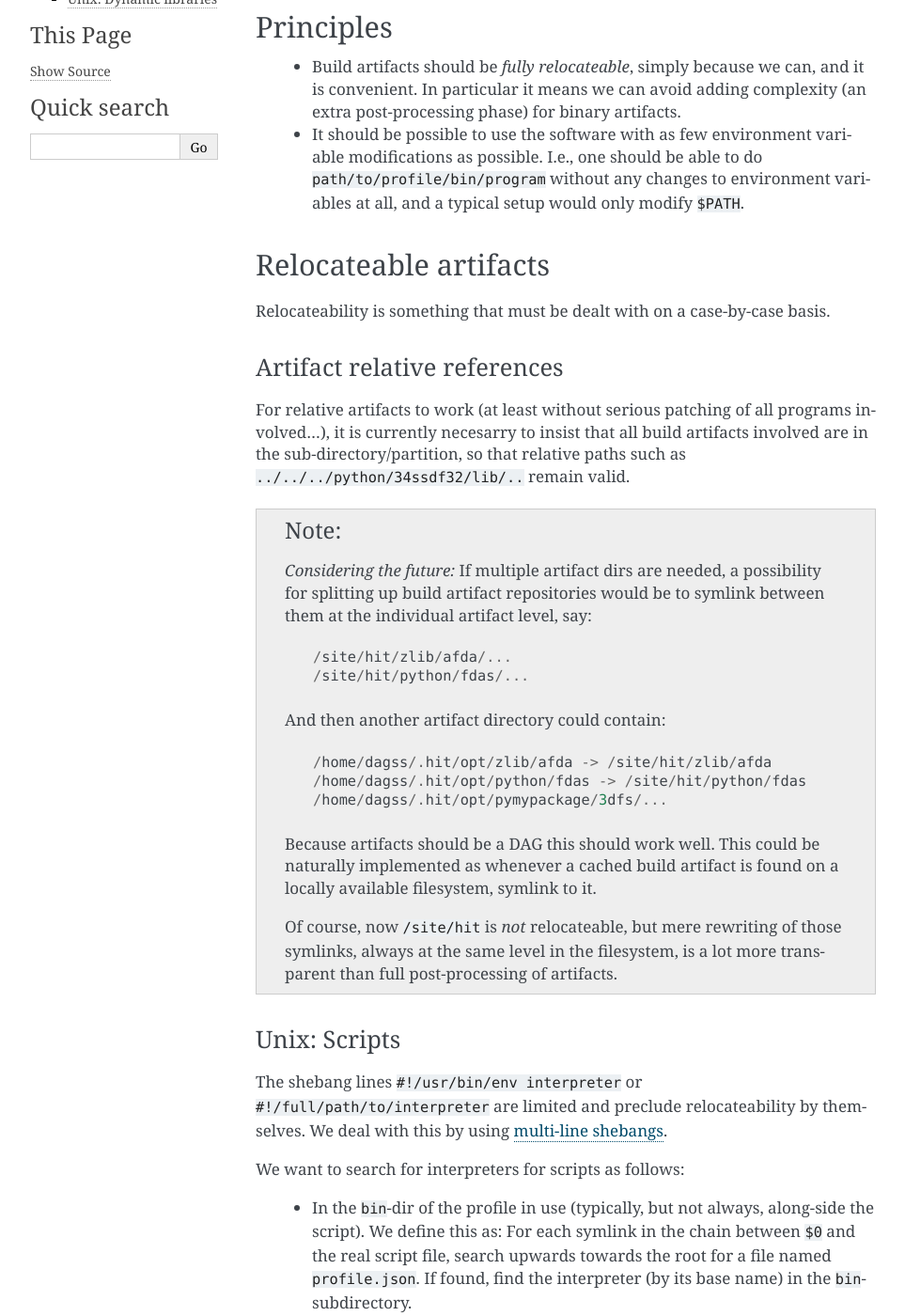
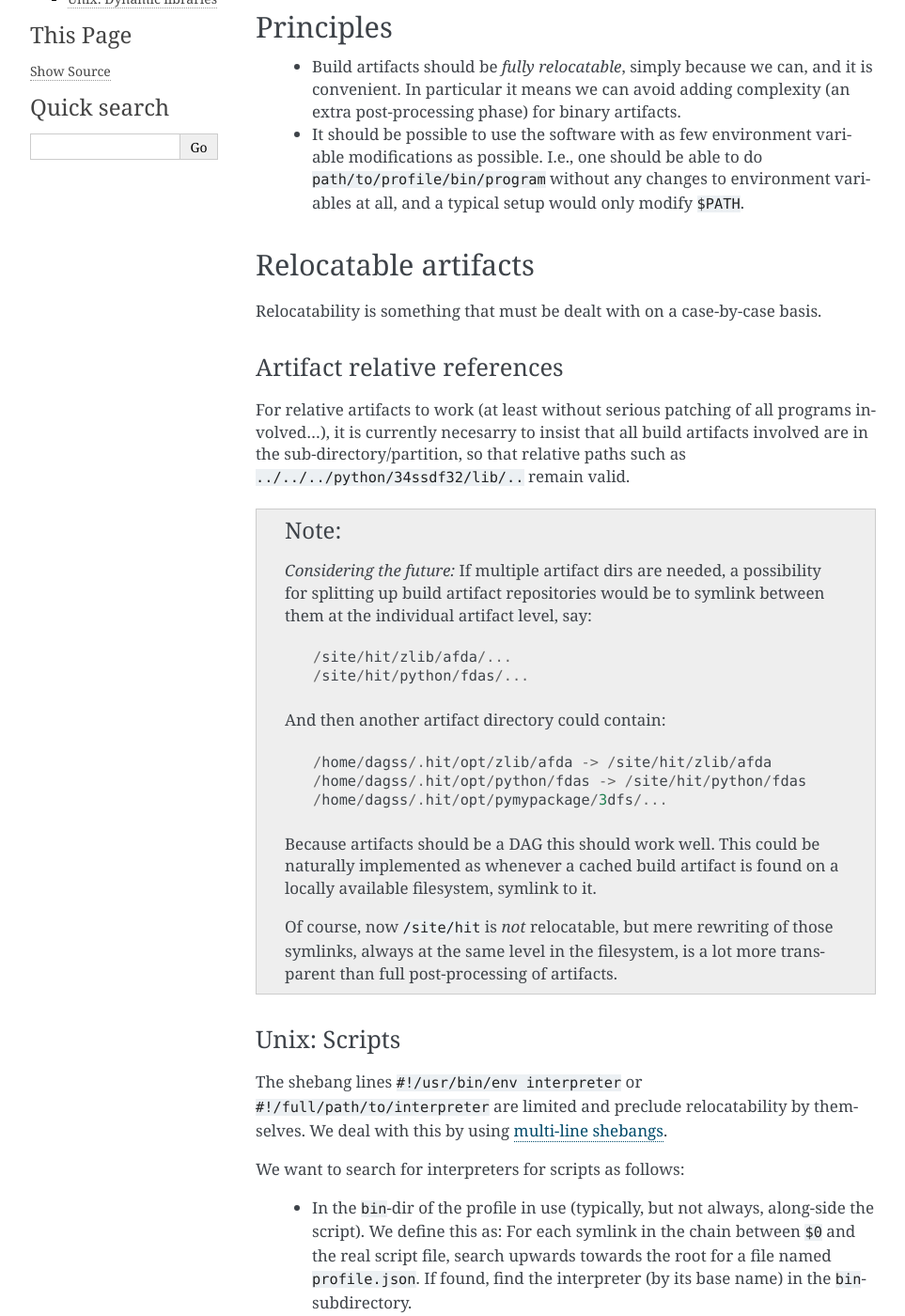
Before and after one commit to hashdist/hashdist, a Sphinx documentation site: the page built from doc/source/building.rst, in a window 1280 px wide and 1400 px high, scrolled down 253 px. Shown: the whole window at 94% size, without its empty margins (148-1111 px from the left). Built offline with Sphinx 7.4.7, drawn with Linux system fonts in a browser that asks for light colours; some of the changed text lies outside the part shown.

Commit message:
More rename relocateable->relocatable

```diff
--- a/doc/source/build_spec.rst
+++ b/doc/source/build_spec.rst
@@ -90,7 +90,7 @@ Build artifacts
 A build artifact contains the result of a build; usually as a
 prefix-style directory containing one library/program only, i.e.,
 typical subdirectories are ``bin``, ``include``, ``lib`` and so on.
-The build artifact should ideally be in a relocateable form that can
+The build artifact should ideally be in a relocatable form that can
 be moved around or packed and distributed to another computer (see
 :doc:`building`), although Hashdist does not enforce this.
 
--- a/doc/source/building.rst
+++ b/doc/source/building.rst
@@ -8,7 +8,7 @@ available for post-processing.
 Principles
 ----------
 
- * Build artifacts should be *fully relocateable*, simply because we
+ * Build artifacts should be *fully relocatable*, simply because we
    can, and it is convenient. In particular it means we can avoid
    adding complexity (an extra post-processing phase) for binary
    artifacts.
@@ -19,10 +19,10 @@ Principles
    variables at all, and a typical setup would only modify ``$PATH``.
 
 
-Relocateable artifacts
+Relocatable artifacts
 ----------------------
 
-Relocateability is something that must be dealt with on a case-by-case
+Relocatability is something that must be dealt with on a case-by-case
 basis.
 
 Artifact relative references
@@ -52,7 +52,7 @@ as ``../../../python/34ssdf32/lib/..`` remain valid.
     could be naturally implemented as whenever a cached build artifact
     is found on a locally available filesystem, symlink to it.
 
-    Of course, now ``/site/hit`` is *not* relocateable, but mere
+    Of course, now ``/site/hit`` is *not* relocatable, but mere
     rewriting of those symlinks, always at the same level in the
     filesystem, is a lot more transparent than full post-processing of
     artifacts.
@@ -62,7 +62,7 @@ Unix: Scripts
 
 The shebang lines ``#!/usr/bin/env interpreter`` or
 ``#!/full/path/to/interpreter`` are limited and preclude
-relocateability by themselves. We deal with this by using `multi-line
+relocatability by themselves. We deal with this by using `multi-line
 shebangs <http://rosettacode.org/wiki/Multiline_shebang>`_.
 
 We want to search for interpreters for scripts as follows:
```
Also changed, not shown: 1 other file.
